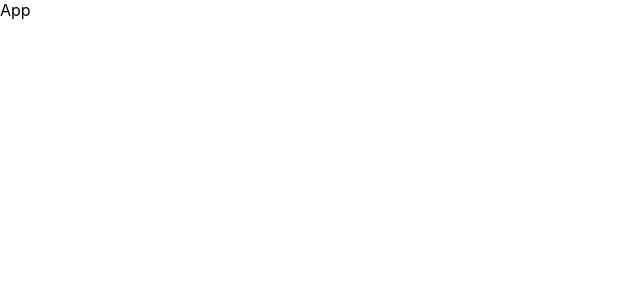
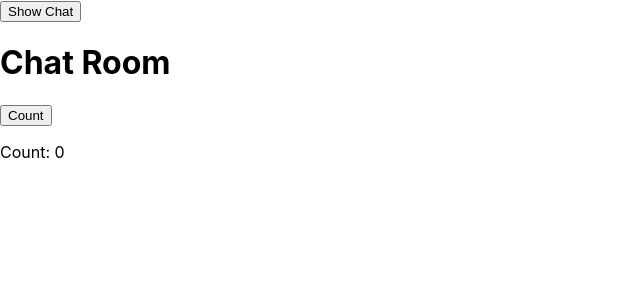
Before and after one commit to Papop-San/App-Chat, a React (Create React App) app in the folder client/: page /chat in a window 1280 px wide. Shown: the top 300 px of the page, without its empty margins (0-640 px from the left). Built offline with nearby package versions, Linux system fonts and the light colour scheme; no server answers.

Commit message:
update: socket emit

```diff
--- a/client/src/App.tsx
+++ b/client/src/App.tsx
@@ -1,9 +1,24 @@
-import React, { Component } from 'react'
+import React, { Component } from 'react';
+import { Routes, Route, Link } from "react-router-dom";
+import Chatroom from './chat/Chatroom';
 
-export default class App extends Component {
+class App extends Component {
+  state = {
+    name: "John Doe"
+  };
+
   render() {
     return (
-      <div>App</div>
-    )
+      <div>
+
+        <Link to="/chat"><button>Show Chat</button></Link>
+
+        <Routes>
+        <Route path="/chat" element={<Chatroom />} />
+        </Routes>
+      </div>
+    );
   }
 }
+
+export default App;
--- a/client/src/chat/Chatroom.tsx
+++ b/client/src/chat/Chatroom.tsx
@@ -3,25 +3,42 @@ import { io, Socket } from "socket.io-client";
 
 interface ChatroomState {
   socket: Socket | null;
+  count: number;
 }
 
 export default class Chatroom extends Component<{}, ChatroomState> {
 
   state: ChatroomState = {
     socket: null,
+    count: 0
   };
 
   componentDidMount() {
     const socket: Socket = io("http://localhost:8080");
-    this.setState({socket:socket});
+    this.setState({ socket });
+    // Listen for the "count" event from the server
+    socket.on("count", (data) => {
+      this.setState({ count: data.count });
+    });
+  }
 
-    socket.emit("emit", {message: "test"})
-
+  onClick = () => {
+    // Emit an event to the server when the button is clicked
+    const { socket } = this.state;
+    if (socket) {
+      socket.emit("emit", {});
+    } else {
+      console.error("Socket not connected yet.");
+    }
   }
 
   render() {
     return (
-      <div>Chatroom</div>
+      <div>
+        <h1>Chat Room</h1>
+        <button onClick={this.onClick}>Count</button>
+        <p>Count: {this.state.count}</p>
+      </div>
     );
   }
 }
```
Also changed, not shown: 1 other file (tests, documents, lock files or other folders).
